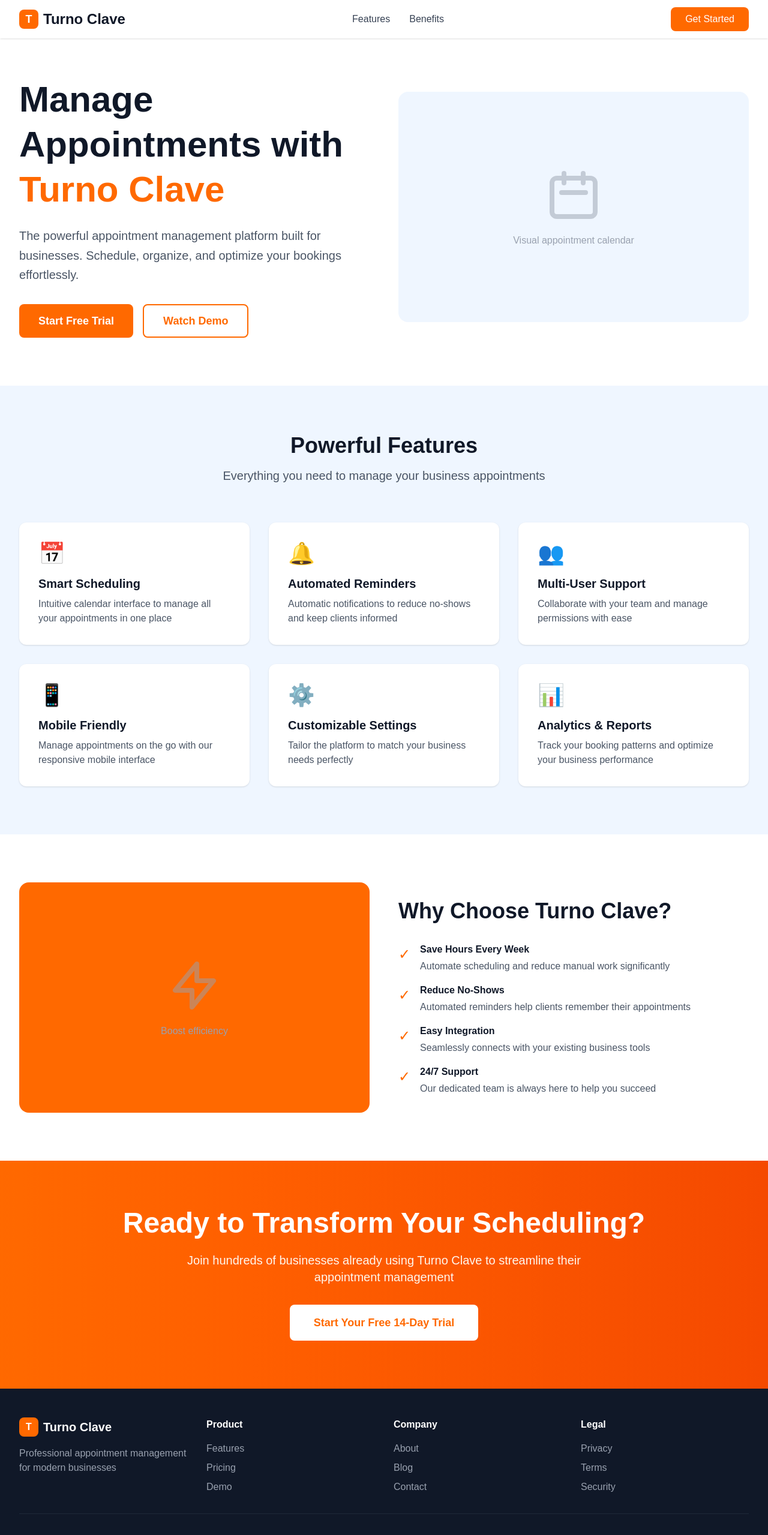
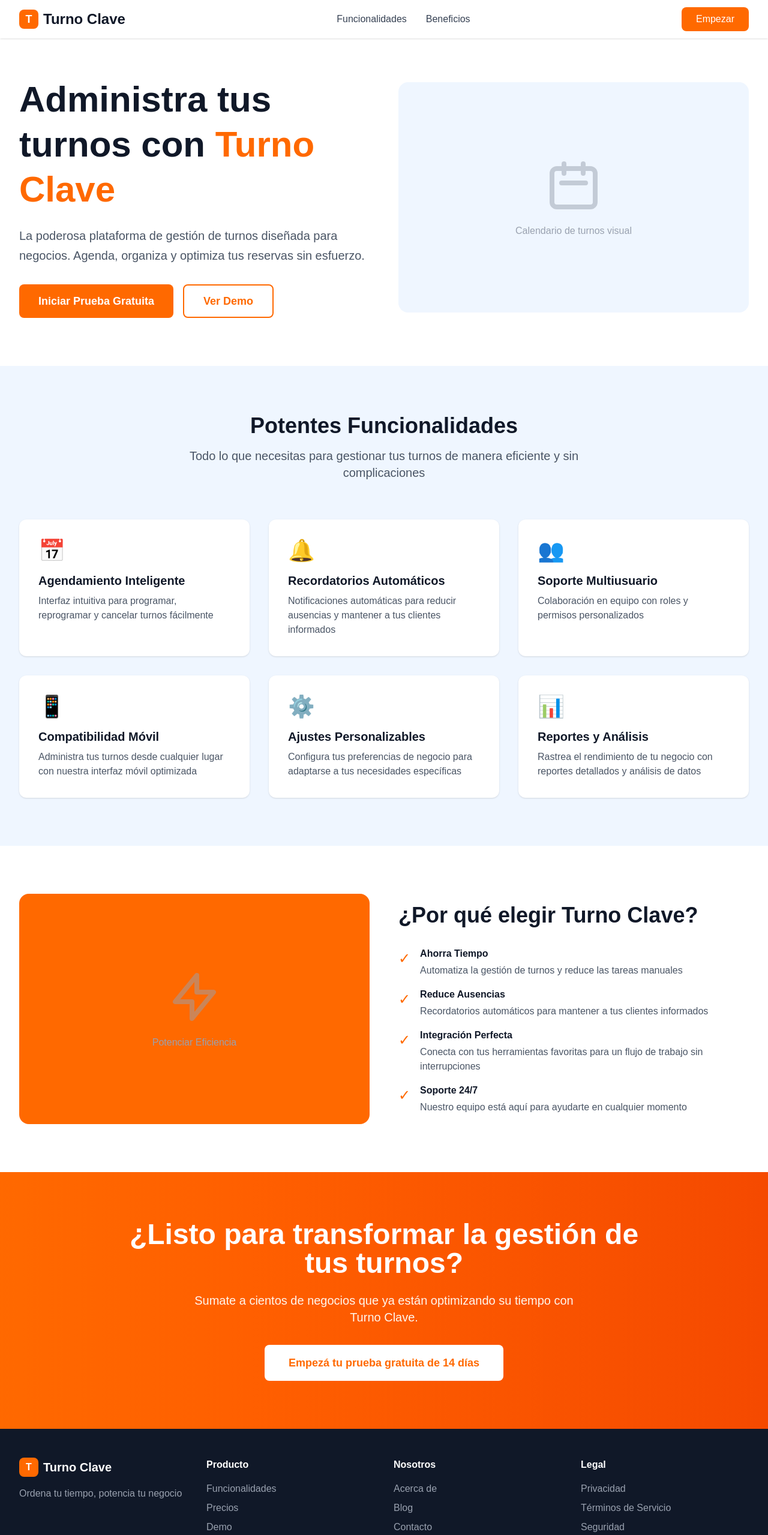
Before and after one commit to SantiB02/Turno-Clave, a Next.js app in the folder Frontend/turno-clave/: page / in a window 1280 px wide. Shown: the top 2559 px of the page at 60% size. Built offline with nearby package versions, Linux system fonts and the light colour scheme.

Commit message:
move Header and Footer into general layout and create Iniciar Prueba Gratuita route

```diff
--- /dev/null
+++ b/Frontend/turno-clave/app/components/Footer.tsx
@@ -0,0 +1,89 @@
+import React from "react"
+
+export default function Footer() {
+  return (
+    <footer className="bg-gray-900 text-white py-12 px-4 sm:px-6 lg:px-8">
+      <div className="max-w-7xl mx-auto">
+        <div className="grid md:grid-cols-4 gap-8 mb-8">
+          <div>
+            <div className="flex items-center gap-2 mb-4">
+              <div className="w-8 h-8 bg-orange-500 rounded-lg flex items-center justify-center">
+                <span className="text-white font-bold">T</span>
+              </div>
+              <span className="text-xl font-bold">Turno Clave</span>
+            </div>
+            <p className="text-gray-400">
+              Ordena tu tiempo, potencia tu negocio
+            </p>
+          </div>
+          <div>
+            <h4 className="font-bold mb-4">Producto</h4>
+            <ul className="space-y-2 text-gray-400">
+              <li>
+                <a href="#" className="hover:text-orange-500 transition">
+                  Funcionalidades
+                </a>
+              </li>
+              <li>
+                <a href="#" className="hover:text-orange-500 transition">
+                  Precios
+                </a>
+              </li>
+              <li>
+                <a href="#" className="hover:text-orange-500 transition">
+                  Demo
+                </a>
+              </li>
+            </ul>
+          </div>
+          <div>
+            <h4 className="font-bold mb-4">Nosotros</h4>
+            <ul className="space-y-2 text-gray-400">
+              <li>
+                <a href="#" className="hover:text-orange-500 transition">
+                  Acerca de
+                </a>
+              </li>
+              <li>
+                <a href="#" className="hover:text-orange-500 transition">
+                  Blog
+                </a>
+              </li>
+              <li>
+                <a href="#" className="hover:text-orange-500 transition">
+                  Contacto
+                </a>
+              </li>
+            </ul>
+          </div>
+          <div>
+            <h4 className="font-bold mb-4">Legal</h4>
+            <ul className="space-y-2 text-gray-400">
+              <li>
+                <a href="#" className="hover:text-orange-500 transition">
+                  Privacidad
+                </a>
+              </li>
+              <li>
+                <a href="#" className="hover:text-orange-500 transition">
+                  Términos de Servicio
+                </a>
+              </li>
+              <li>
+                <a href="#" className="hover:text-orange-500 transition">
+                  Seguridad
+                </a>
+              </li>
+            </ul>
+          </div>
+        </div>
+        <div className="border-t border-gray-800 pt-8 text-center text-gray-400">
+          <p>
+            &copy; {new Date().getFullYear()} Turno Clave. Todos los derechos
+            reservados.
+          </p>
+        </div>
+      </div>
+    </footer>
+  )
+}
--- /dev/null
+++ b/Frontend/turno-clave/app/components/Header.tsx
@@ -0,0 +1,41 @@
+import Link from "next/link"
+import React from "react"
+
+export default function Header() {
+  return (
+    <nav className="fixed top-0 w-full bg-white shadow-sm z-50">
+      <div className="max-w-7xl mx-auto px-4 sm:px-6 lg:px-8">
+        <div className="flex justify-between items-center h-16">
+          <div className="flex items-center gap-2">
+            <div className="w-8 h-8 bg-orange-500 rounded-lg flex items-center justify-center">
+              <span className="text-white font-bold text-lg">T</span>
+            </div>
+            <Link href="/" className="text-2xl font-bold text-gray-900">
+              Turno Clave
+            </Link>
+          </div>
+          <div className="hidden md:flex gap-8">
+            <a
+              href="#features"
+              className="text-gray-700 hover:text-orange-500 transition"
+            >
+              Funcionalidades
+            </a>
+            <a
+              href="#benefits"
+              className="text-gray-700 hover:text-orange-500 transition"
+            >
+              Beneficios
+            </a>
+          </div>
+          <button
+            type="button"
+            className="bg-orange-500 hover:bg-orange-600 text-white px-6 py-2 rounded-lg transition"
+          >
+            Empezar
+          </button>
+        </div>
+      </div>
+    </nav>
+  )
+}
--- /dev/null
+++ b/Frontend/turno-clave/app/iniciar-prueba-gratuita/page.tsx
@@ -0,0 +1,93 @@
+import Image from "next/image"
+
+export default function IniciarPruebaGratuita() {
+  return (
+    <div className="pt-32">
+      <div className="max-w-7xl mx-auto px-4 sm:px-6 lg:px-8">
+        <div className="text-center mb-16">
+          <h2 className="text-4xl md:text-5xl font-bold text-gray-900 mb-4">
+            Empieza tu Prueba Gratuita
+          </h2>
+          <p className="text-xl text-gray-600 max-w-2xl mx-auto">
+            Descubre cómo Turno Clave puede transformar la gestión de tus turnos
+            con nuestra prueba gratuita de 14 días. Sin compromiso, sin tarjeta
+            de crédito.
+          </p>
+        </div>
+        <div className="grid md:grid-cols-2 gap-12">
+          <div>
+            <Image
+              src="/demo-screenshot.png"
+              alt="Demo Screenshot"
+              className="rounded-lg shadow-lg"
+            />
+          </div>
+          <div>
+            <h3 className="text-2xl font-bold text-gray-900 mb-6">
+              ¿Qué Incluye la Prueba Gratuita?
+            </h3>
+            <ul className="space-y-6">
+              <li className="flex items-start gap-4">
+                <span className="text-orange-500 text-2xl mt-1">✓</span>
+                <div>
+                  <h4 className="font-bold text-gray-900 mb-1">
+                    Acceso Completo a Funcionalidades
+                  </h4>
+                  <p className="text-gray-600">
+                    Explora todas las herramientas y características sin
+                    restricciones
+                  </p>
+                </div>
+              </li>
+              <li className="flex items-start gap-4">
+                <span className="text-orange-500 text-2xl mt-1">✓</span>
+                <div>
+                  <h3 className="font-bold text-gray-900 mb-1">
+                    Gestión de Turnos Simplificada
+                  </h3>
+                  <p className="text-gray-600">
+                    Administra tus turnos de manera eficiente y sin
+                    complicaciones
+                  </p>
+                </div>
+              </li>
+              <li className="flex items-start gap-4">
+                <span className="text-orange-500 text-2xl mt-1">✓</span>
+                <div>
+                  <h3 className="font-bold text-gray-900 mb-1">
+                    Recordatorios Automáticos
+                  </h3>
+                  <p className="text-gray-600">
+                    Notificaciones automáticas para reducir ausencias y mantener
+                    a tus clientes informados
+                  </p>
+                </div>
+              </li>
+              <li className="flex items-start gap-4">
+                <span className="text-orange-500 text-2xl mt-1">✓</span>
+                <div>
+                  <h3 className="font-bold text-gray-900 mb-1">
+                    Integración Perfecta
+                  </h3>
+                  <p className="text-gray-600">
+                    Conecta con tus herramientas favoritas para un flujo de
+                    trabajo sin interrupciones
+                  </p>
+                </div>
+              </li>
+              <li className="flex items-start gap-4">
+                <span className="text-orange-500 text-2xl mt-1">✓</span>
+                <div>
+                  <h3 className="font-bold text-gray-900 mb-1">Soporte 24/7</h3>
+                  <p className="text-gray-600">
+                    Nuestro equipo está aquí para ayudarte en cualquier momento
+                  </p>
+                </div>
+              </li>
+            </ul>
+          </div>
+        </div>
+      </div>
+    </div>
+  )
+}
--- a/Frontend/turno-clave/app/layout.tsx
+++ b/Frontend/turno-clave/app/layout.tsx
@@ -1,35 +1,40 @@
-import type { Metadata } from "next";
-import { Geist, Geist_Mono } from "next/font/google";
-import "./globals.css";
+import type { Metadata } from "next"
+import { Geist, Geist_Mono } from "next/font/google"
+import "./globals.css"
+import Footer from "./components/Footer"
+import Header from "./components/Header"
 
 const geistSans = Geist({
   variable: "--font-geist-sans",
   subsets: ["latin"],
-});
+})
 
 const geistMono = Geist_Mono({
   variable: "--font-geist-mono",
   subsets: ["latin"],
-});
+})
 
 export const metadata: Metadata = {
-	title: "Turno Clave - Appointment Management for Businesses",
-	description:
-		"Manage your business appointments efficiently with Turno Clave. Schedule, organize, and never miss an appointment again.",
-};
+  title: "Turno Clave - Agenda de Turnos para Negocios",
+  description: "Ordena tu tiempo, potencia tu negocio.",
+}
 
 export default function RootLayout({
   children,
 }: Readonly<{
-	children: React.ReactNode;
+  children: React.ReactNode
 }>) {
   return (
     <html lang="en">
       <body
         className={`${geistSans.variable} ${geistMono.variable} antialiased`}
       >
-				{children}
+        <Header />
+
+        <main className="min-h-screen bg-white">{children}</main>
+
+        <Footer />
       </body>
     </html>
-	);
+  )
 }
--- a/Frontend/turno-clave/app/page.tsx
+++ b/Frontend/turno-clave/app/page.tsx
@@ -1,59 +1,25 @@
 export default function Home() {
   return (
-		<div className="min-h-screen bg-white">
-			{/* Navigation */}
-			<nav className="fixed top-0 w-full bg-white shadow-sm z-50">
-				<div className="max-w-7xl mx-auto px-4 sm:px-6 lg:px-8">
-					<div className="flex justify-between items-center h-16">
-						<div className="flex items-center gap-2">
-							<div className="w-8 h-8 bg-orange-500 rounded-lg flex items-center justify-center">
-								<span className="text-white font-bold text-lg">T</span>
-							</div>
-							<span className="text-2xl font-bold text-gray-900">
-								Turno Clave
-							</span>
-						</div>
-						<div className="hidden md:flex gap-8">
-							<a
-								href="#features"
-								className="text-gray-700 hover:text-orange-500 transition"
-							>
-								Features
-							</a>
-							<a
-								href="#benefits"
-								className="text-gray-700 hover:text-orange-500 transition"
-							>
-								Benefits
-							</a>
-						</div>
-						<button className="bg-orange-500 hover:bg-orange-600 text-white px-6 py-2 rounded-lg transition">
-							Get Started
-						</button>
-					</div>
-				</div>
-			</nav>
-
+    <div className="pt-32">
       {/* Hero Section */}
-			<section className="pt-32 pb-20 px-4 sm:px-6 lg:px-8">
+      <section className="pb-20 px-4 sm:px-6 lg:px-8">
         <div className="max-w-7xl mx-auto">
           <div className="grid md:grid-cols-2 gap-12 items-center">
             <div>
               <h1 className="text-5xl md:text-6xl font-bold text-gray-900 mb-6 leading-tight">
-								Manage Appointments with{" "}
+                Administra tus turnos con{" "}
                 <span className="text-orange-500">Turno Clave</span>
               </h1>
               <p className="text-xl text-gray-600 mb-8 leading-relaxed">
-								The powerful appointment management platform built for
-								businesses. Schedule, organize, and optimize your bookings
-								effortlessly.
+                La poderosa plataforma de gestión de turnos diseñada para
+                negocios. Agenda, organiza y optimiza tus reservas sin esfuerzo.
               </p>
               <div className="flex flex-col sm:flex-row gap-4">
                 <button className="bg-orange-500 hover:bg-orange-600 text-white font-semibold px-8 py-3 rounded-lg transition text-lg">
-									Start Free Trial
+                  Iniciar Prueba Gratuita
                 </button>
                 <button className="border-2 border-orange-500 text-orange-500 hover:bg-orange-50 font-semibold px-8 py-3 rounded-lg transition text-lg">
-									Watch Demo
+                  Ver Demo
                 </button>
               </div>
             </div>
@@ -72,7 +38,7 @@ export default function Home() {
                     d="M8 7V3m8 4V3m-9 8h10M5 21h14a2 2 0 002-2V7a2 2 0 00-2-2H5a2 2 0 00-2 2v12a2 2 0 002 2z"
                   />
                 </svg>
-								<p>Visual appointment calendar</p>
+                <p>Calendario de turnos visual</p>
               </div>
             </div>
           </div>
@@ -84,49 +50,50 @@ export default function Home() {
         <div className="max-w-7xl mx-auto">
           <div className="text-center mb-16">
             <h2 className="text-4xl font-bold text-gray-900 mb-4">
-							Powerful Features
+              Potentes Funcionalidades
             </h2>
             <p className="text-xl text-gray-600 max-w-2xl mx-auto">
-							Everything you need to manage your business appointments
+              Todo lo que necesitas para gestionar tus turnos de manera
+              eficiente y sin complicaciones
             </p>
           </div>
           <div className="grid md:grid-cols-3 gap-8">
             {[
               {
                 icon: "📅",
-								title: "Smart Scheduling",
+                title: "Agendamiento Inteligente",
                 description:
-									"Intuitive calendar interface to manage all your appointments in one place",
+                  "Interfaz intuitiva para programar, reprogramar y cancelar turnos fácilmente",
               },
               {
                 icon: "🔔",
-								title: "Automated Reminders",
+                title: "Recordatorios Automáticos",
                 description:
-									"Automatic notifications to reduce no-shows and keep clients informed",
+                  "Notificaciones automáticas para reducir ausencias y mantener a tus clientes informados",
               },
               {
                 icon: "👥",
-								title: "Multi-User Support",
+                title: "Soporte Multiusuario",
                 description:
-									"Collaborate with your team and manage permissions with ease",
+                  "Colaboración en equipo con roles y permisos personalizados",
               },
               {
                 icon: "📱",
-								title: "Mobile Friendly",
+                title: "Compatibilidad Móvil",
                 description:
-									"Manage appointments on the go with our responsive mobile interface",
+                  "Administra tus turnos desde cualquier lugar con nuestra interfaz móvil optimizada",
               },
               {
                 icon: "⚙️",
-								title: "Customizable Settings",
+                title: "Ajustes Personalizables",
                 description:
-									"Tailor the platform to match your business needs perfectly",
+                  "Configura tus preferencias de negocio para adaptarse a tus necesidades específicas",
               },
               {
                 icon: "📊",
-								title: "Analytics & Reports",
+                title: "Reportes y Análisis",
                 description:
-									"Track your booking patterns and optimize your business performance",
+                  "Rastrea el rendimiento de tu negocio con reportes detallados y análisis de datos",
               },
             ].map((feature, idx) => (
               <div
@@ -163,22 +130,23 @@ export default function Home() {
                     d="M13 10V3L4 14h7v7l9-11h-7z"
                   />
                 </svg>
-								<p>Boost efficiency</p>
+                <p>Potenciar Eficiencia</p>
               </div>
             </div>
             <div>
               <h2 className="text-4xl font-bold text-gray-900 mb-8">
-								Why Choose Turno Clave?
+                ¿Por qué elegir Turno Clave?
               </h2>
               <ul className="space-y-4">
                 <li className="flex items-start gap-4">
                   <span className="text-orange-500 text-2xl mt-1">✓</span>
                   <div>
                     <h3 className="font-bold text-gray-900 mb-1">
-											Save Hours Every Week
+                      Ahorra Tiempo
                     </h3>
                     <p className="text-gray-600">
-											Automate scheduling and reduce manual work significantly
+                      Automatiza la gestión de turnos y reduce las tareas
+                      manuales
                     </p>
                   </div>
                 </li>
@@ -186,11 +154,11 @@ export default function Home() {
                   <span className="text-orange-500 text-2xl mt-1">✓</span>
                   <div>
                     <h3 className="font-bold text-gray-900 mb-1">
-											Reduce No-Shows
+                      Reduce Ausencias
                     </h3>
                     <p className="text-gray-600">
-											Automated reminders help clients remember their
-											appointments
+                      Recordatorios automáticos para mantener a tus clientes
+                      informados
                     </p>
                   </div>
                 </li>
@@ -198,10 +166,11 @@ export default function Home() {
                   <span className="text-orange-500 text-2xl mt-1">✓</span>
                   <div>
                     <h3 className="font-bold text-gray-900 mb-1">
-											Easy Integration
+                      Integración Perfecta
                     </h3>
                     <p className="text-gray-600">
-											Seamlessly connects with your existing business tools
+                      Conecta con tus herramientas favoritas para un flujo de
+                      trabajo sin interrupciones
                     </p>
                   </div>
                 </li>
@@ -209,10 +178,11 @@ export default function Home() {
                   <span className="text-orange-500 text-2xl mt-1">✓</span>
                   <div>
                     <h3 className="font-bold text-gray-900 mb-1">
-											24/7 Support
+                      Soporte 24/7
                     </h3>
                     <p className="text-gray-600">
-											Our dedicated team is always here to help you succeed
+                      Nuestro equipo está aquí para ayudarte en cualquier
+                      momento
                     </p>
                   </div>
                 </li>
@@ -226,102 +196,17 @@ export default function Home() {
       <section className="py-20 px-4 sm:px-6 lg:px-8 bg-gradient-to-r from-orange-500 to-orange-600">
         <div className="max-w-4xl mx-auto text-center">
           <h2 className="text-4xl md:text-5xl font-bold text-white mb-6">
-						Ready to Transform Your Scheduling?
+            ¿Listo para transformar la gestión de tus turnos?
           </h2>
           <p className="text-xl text-orange-50 mb-8 max-w-2xl mx-auto">
-						Join hundreds of businesses already using Turno Clave to streamline
-						their appointment management
+            Sumate a cientos de negocios que ya están optimizando su tiempo con
+            Turno Clave.
           </p>
           <button className="bg-white text-orange-500 hover:bg-gray-50 font-bold px-10 py-4 rounded-lg transition text-lg">
-						Start Your Free 14-Day Trial
+            Empezá tu prueba gratuita de 14 días
           </button>
         </div>
       </section>
-
-			{/* Footer */}
-			<footer className="bg-gray-900 text-white py-12 px-4 sm:px-6 lg:px-8">
-				<div className="max-w-7xl mx-auto">
-					<div className="grid md:grid-cols-4 gap-8 mb-8">
-						<div>
-							<div className="flex items-center gap-2 mb-4">
-								<div className="w-8 h-8 bg-orange-500 rounded-lg flex items-center justify-center">
-									<span className="text-white font-bold">T</span>
     </div>
-								<span className="text-xl font-bold">Turno Clave</span>
-							</div>
-							<p className="text-gray-400">
-								Professional appointment management for modern businesses
-							</p>
-						</div>
-						<div>
-							<h4 className="font-bold mb-4">Product</h4>
-							<ul className="space-y-2 text-gray-400">
-								<li>
-									<a href="#" className="hover:text-orange-500 transition">
-										Features
-									</a>
-								</li>
-								<li>
-									<a href="#" className="hover:text-orange-500 transition">
-										Pricing
-									</a>
-								</li>
-								<li>
-									<a href="#" className="hover:text-orange-500 transition">
-										Demo
-									</a>
-								</li>
-							</ul>
-						</div>
-						<div>
-							<h4 className="font-bold mb-4">Company</h4>
-							<ul className="space-y-2 text-gray-400">
-								<li>
-									<a href="#" className="hover:text-orange-500 transition">
-										About
-									</a>
-								</li>
-								<li>
-									<a href="#" className="hover:text-orange-500 transition">
-										Blog
-									</a>
-								</li>
-								<li>
-									<a href="#" className="hover:text-orange-500 transition">
-										Contact
-									</a>
-								</li>
-							</ul>
-						</div>
-						<div>
-							<h4 className="font-bold mb-4">Legal</h4>
-							<ul className="space-y-2 text-gray-400">
-								<li>
-									<a href="#" className="hover:text-orange-500 transition">
-										Privacy
-									</a>
-								</li>
-								<li>
-									<a href="#" className="hover:text-orange-500 transition">
-										Terms
-									</a>
-								</li>
-								<li>
-									<a href="#" className="hover:text-orange-500 transition">
-										Security
-									</a>
-								</li>
-							</ul>
-						</div>
-					</div>
-					<div className="border-t border-gray-800 pt-8 text-center text-gray-400">
-						<p>
-							&copy; {new Date().getFullYear()} Turno Clave. Todos los derechos
-							reservados.
-						</p>
-					</div>
-				</div>
-			</footer>
-		</div>
-	);
+  )
 }
```
Lines whose indentation alone changed are shown as unchanged.
